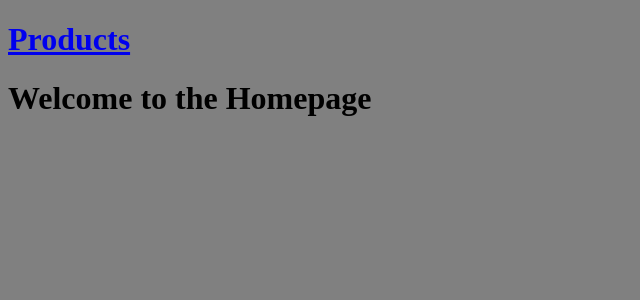
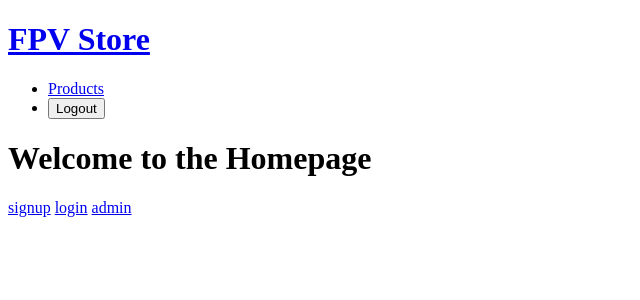
Before and after one commit to Tdogb/FPV_Store, a Django app: template templates/homepage.html in a window 1280 px wide. Shown: the top 300 px of the page, without its empty margins (0-640 px from the left). Run offline with Django 3.2, Linux system fonts and the light colour scheme; the template is opened without the code that fills it, so the values that code supplies are empty.

Commit message:
progress

```diff
--- a/accounts/templates/accounts/signup.html
+++ b/accounts/templates/accounts/signup.html
@@ -2,7 +2,8 @@
 
 {% block content %}
     <h2>Signup</h2>
-    <form class="site-form" action="accounts/signup.html" method="post">
+    <form class="site-form" action="{% url 'accounts:signup' %}" method="post">
+    {% csrf_token %}
     {{ form }}
     <input type="submit" value="Signup">
     </form>
--- a/accounts/urls.py
+++ b/accounts/urls.py
@@ -5,5 +5,7 @@ from . import views
 app_name = 'accounts'
 
 urlpatterns = [
-    url(r'^signup/$', views.signup_view, name='signup')
+    url(r'^signup/$', views.signup_view, name='signup'),
+    url(r'^login/$', views.login_view, name='login'),
+    url(r'^logout/$', views.logout_view, name='logout')
 ]
--- a/assets/styles.css
+++ b/assets/styles.css
@@ -1,3 +1,3 @@
 body {
-    background-color: gray;
+    background-color: white;
 }
--- a/templates/base_layout.html
+++ b/templates/base_layout.html
@@ -9,7 +9,22 @@
     </head>
     <body>
         <div class="wrapper">
-            <h1><a href="{% url 'products:list' %}">Products</a></h1>
+            <header>
+                <h1><a href="/">FPV Store</a></h1>
+                <nav>
+                    <ul>
+                        <li>
+                            <a href="{% url 'products:list' %}">Products</a>
+                        </li>
+                        <li>
+                            <form class="logout-link" action="{% url 'accounts:logout' %}" method="post">
+                                {% csrf_token %}
+                                <button type="submit">Logout</button>
+                            </form>
+                        </li>
+                    </ul>
+                </nav>
+            </header>
             {% block content %}
             {% endblock %}
         </div>
--- a/templates/homepage.html
+++ b/templates/homepage.html
@@ -2,4 +2,7 @@
 
 {% block content %}
     <h1>Welcome to the Homepage</h1>
+    <a href="{% url 'accounts:signup' %}">signup</a>
+    <a href="{% url 'accounts:login' %}">login</a>
+    <a href="/admin/">admin</a>
 {% endblock %}
```
Also changed, not shown: accounts/templates/accounts/login.html (added, +9 -0 lines), accounts/views.py (+27 -4 lines).
